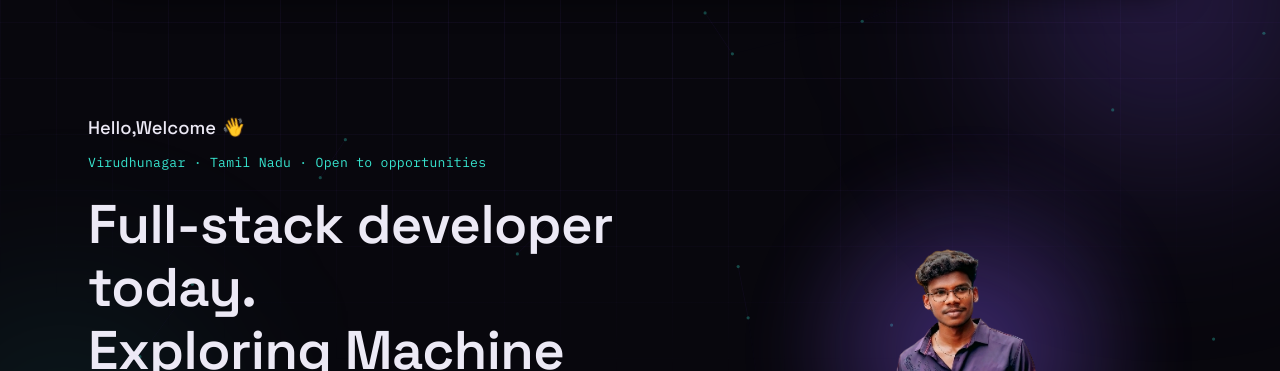
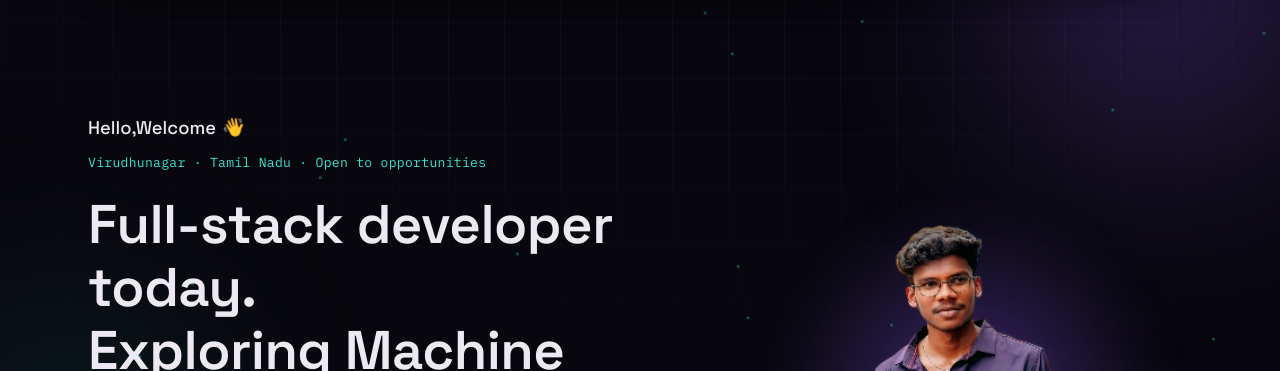
Before and after one commit to lovelysundar07/portfolio, a plain HTML site: page index.html in a window 1280 px wide. Shown: the part 90-461 px from the top of the page. Drawn offline with Linux system fonts and the light colour scheme.

Commit message:
portrait image change

```diff
--- a/style.css
+++ b/style.css
@@ -247,13 +247,13 @@ a:focus-visible, button:focus-visible, input:focus-visible, textarea:focus-visib
 
 .hero-visual{ position: relative; justify-self: center; }
 .portrait-frame{
-  position: relative; width: 260px; height: 320px; margin: 0 auto;
+  position: relative; width: 360px; height: 320px; margin: 0 auto;
 }
 .portrait-frame--circle{
-  width: 280px; height: 280px; border-radius: 50%;
+  width: 380px; height: 380px; border-radius: 50%;
 }
 .portrait-glow{
-  position: absolute; top: 50%; left: 50%;
+  position: absolute; top: 60%; left: 50%;
   width: 380px; height: 380px;
   transform: translate(-50%, -60%);
   background: radial-gradient(circle, rgba(139,92,246,0.55) 0%, rgba(139,92,246,0.25) 40%, transparent 72%);
```
